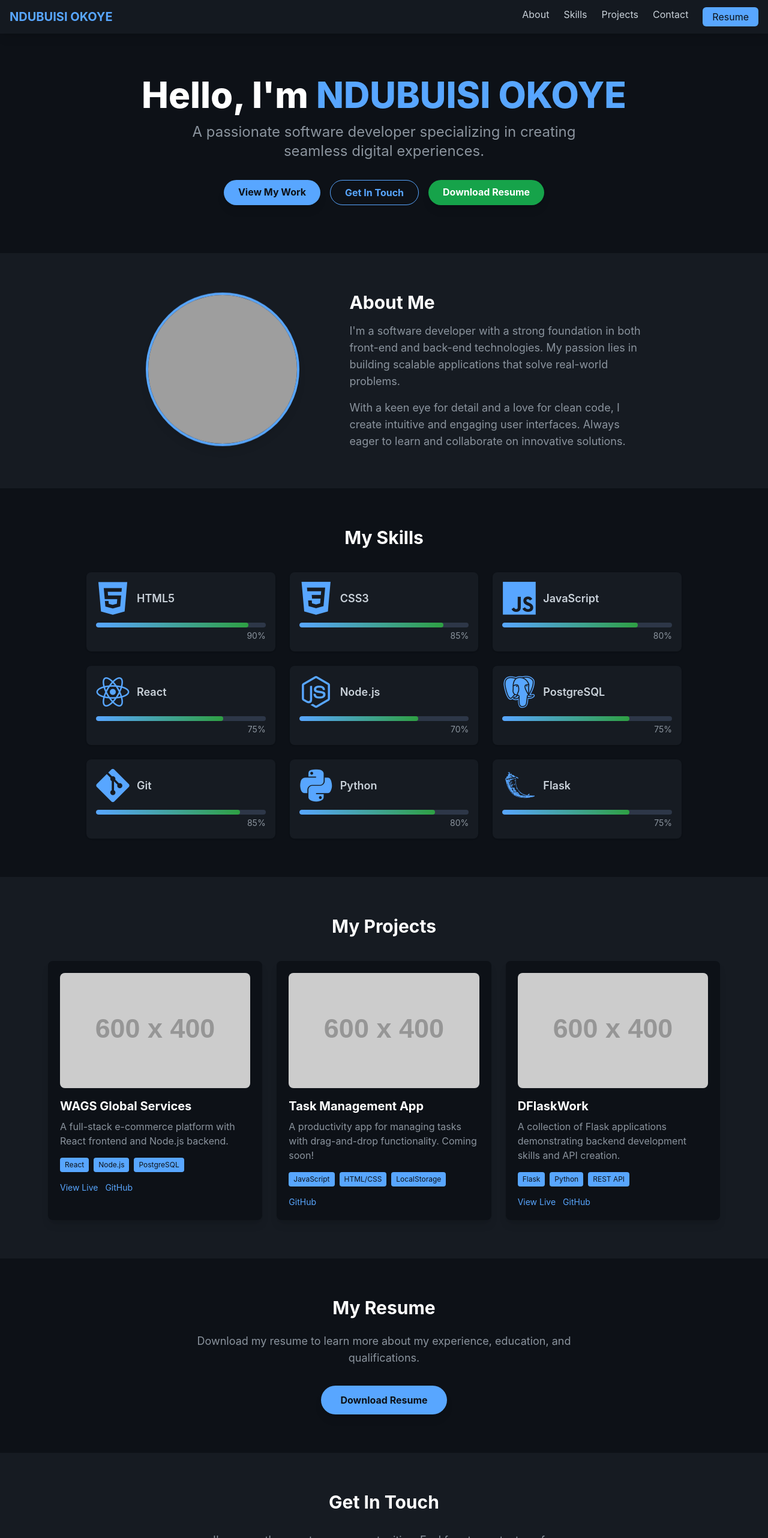
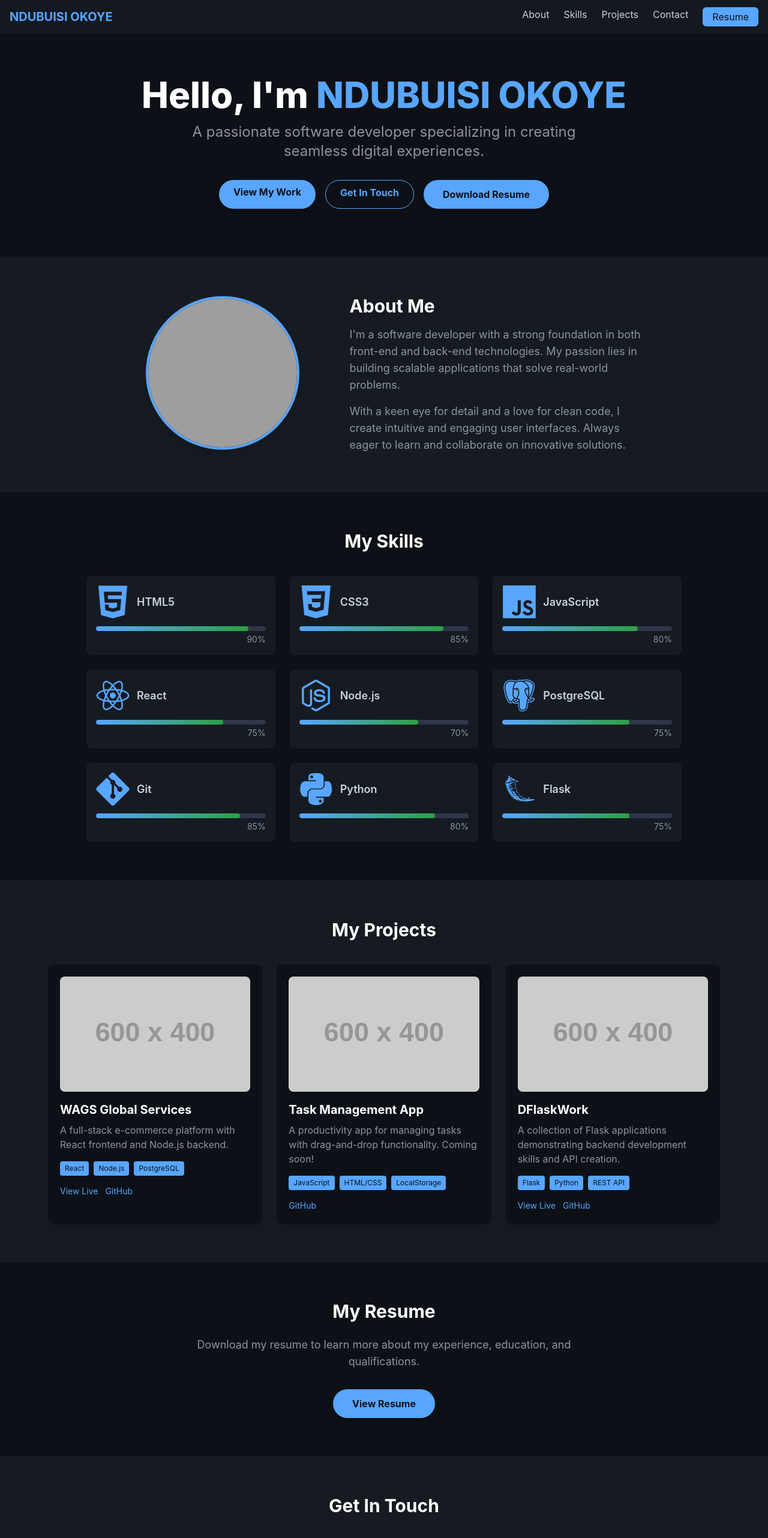
Before and after one commit to ndudesy01/portfolio, a plain HTML site: page index.html in a window 1280 px wide. Shown: the top 2564 px of the page at 60% size. Drawn offline with nearby package versions, Linux system fonts and the light colour scheme; grey boxes are pictures that could not be loaded; placeholder pictures from the web are drawn by us.

Commit message:
Update index.html

```diff
--- a/index.html
+++ b/index.html
@@ -124,10 +124,10 @@
           class="border border-accent text-accent px-6 py-2 rounded-full font-bold hover:bg-accent hover:text-primary transition">
           Get In Touch
         </a>
-        <a href="resume.pdf" download
-          class="bg-green-600 text-white px-6 py-2 rounded-full font-bold shadow-lg hover:bg-green-500 transition">
-          Download Resume
-        </a>
+       <a href="resume.pdf" download class="bg-accent text-primary px-8 py-3 rounded-full font-bold shadow-lg hover:scale-105 transition inline-block">
+  Download Resume
+</a>
+
       </div>
     </div>
   </header>
@@ -332,9 +332,10 @@
       <p class="text-lg text-text-dark mb-8 max-w-2xl mx-auto">
         Download my resume to learn more about my experience, education, and qualifications.
       </p>
-      <a href="resume.pdf" download class="bg-accent text-primary px-8 py-3 rounded-full font-bold shadow-lg hover:scale-105 transition inline-block">
-        Download Resume
-      </a>
+    <a href="resume.pdf" target="_blank" class="bg-accent text-primary px-8 py-3 rounded-full font-bold shadow-lg hover:scale-105 transition inline-block">
+  View Resume
+</a>
+
     </div>
   </section>
 
```
